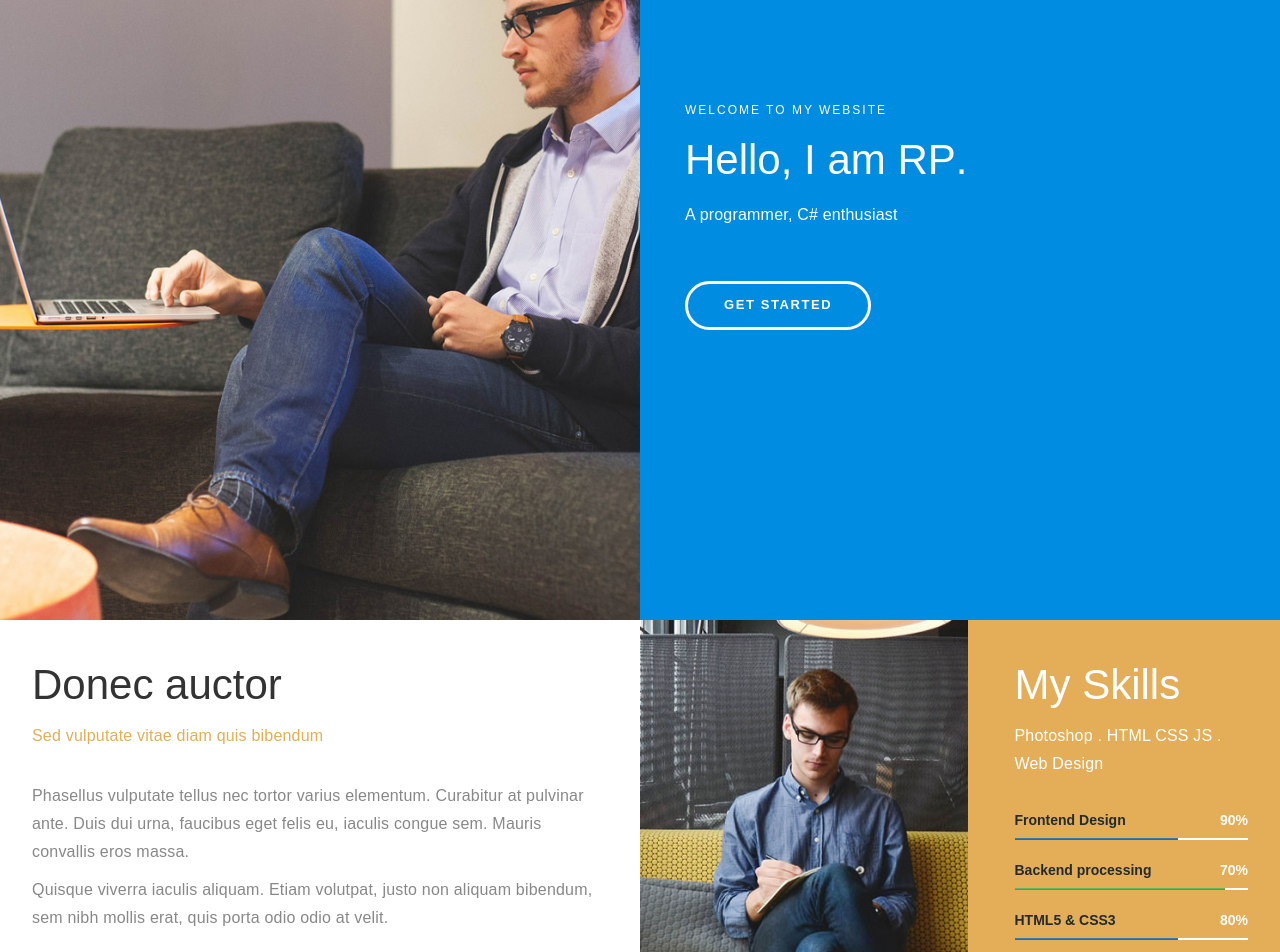
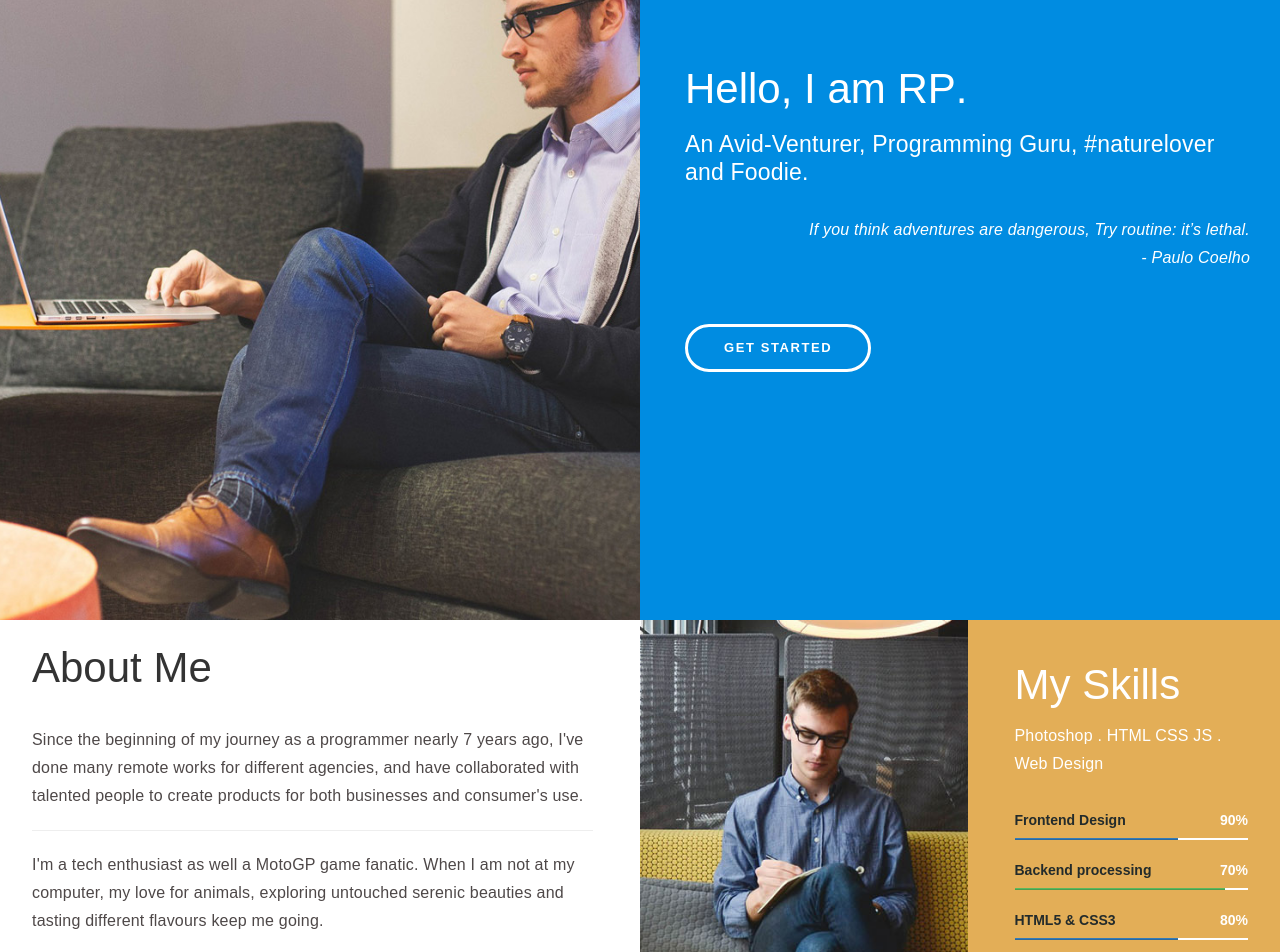
Before and after one commit to rkgain/RP.in, a React (Create React App) app: page / in a window 1280 px wide. Shown: the part 180-1132 px from the top of the page. Built offline with nearby package versions, Linux system fonts and the light colour scheme.

Commit message:
All Text

```diff
--- a/package.json
+++ b/package.json
@@ -6,8 +6,10 @@
     "@testing-library/jest-dom": "^4.2.4",
     "@testing-library/react": "^9.5.0",
     "@testing-library/user-event": "^7.2.1",
+    "bootstrap": "^4.5.0",
     "rc-progress": "^3.0.0",
     "react": "^16.13.1",
+    "react-bootstrap": "^1.0.1",
     "react-dom": "^16.13.1",
     "react-scripts": "3.4.1",
     "react-scroll": "^1.7.16"
--- a/src/App.js
+++ b/src/App.js
@@ -87,9 +87,11 @@ function App() {
                <div class="col-md-6 col-sm-6">
                     <div class="home-thumb">
                          <div class="section-title">
-                              <h4 class="wow fadeInUp" data-wow-delay="0.3s">welcome to my website</h4>
+                              {/* <h4 class="wow fadeInUp" data-wow-delay="0.3s">welcome to my website</h4> */}
                               <h1 class="wow fadeInUp" data-wow-delay="0.6s">Hello, I am <strong>RP</strong>.</h1>
-                              <p class="wow fadeInUp" data-wow-delay="0.9s">A programmer, C# enthusiast</p>
+                              <p class="wow fadeInUp" data-wow-delay="0.9s" style={{fontSize:"23px"}}>An Avid-Venturer, Programming Guru, #naturelover and Foodie.</p>
+                            <br/>
+                              <p class="wow fadeInUp" data-wow-delay="0.9s" style={{fontStyle:"italic",float:"right"}}> If you think adventures are dangerous, Try routine: it’s lethal. <br/><span style={{float:"right"}}>- Paulo Coelho</span></p>
 
                               <a href="#about" class="wow fadeInUp smoothScroll section-btn btn btn-success" data-wow-delay="1.4s">Get Started</a>
 
@@ -109,12 +111,15 @@ function App() {
                <div class="col-md-6 col-sm-12">
                     <div class="about-thumb">
                          <div class="wow fadeInUp section-title" data-wow-delay="0.4s">
-                              <h1>Donec auctor</h1>
-                              <p class="color-yellow">Sed vulputate vitae diam quis bibendum</p>
+                              <h2>About Me</h2>
+
                          </div>
                          <div class="wow fadeInUp" data-wow-delay="0.8s">
-                              <p>Phasellus vulputate tellus nec tortor varius elementum. Curabitur at pulvinar ante. Duis dui urna, faucibus eget felis eu, iaculis congue sem. Mauris convallis eros massa.</p>
-                              <p>Quisque viverra iaculis aliquam. Etiam volutpat, justo non aliquam bibendum, sem nibh mollis erat, quis porta odio odio at velit.</p>
+                              <p>Since the beginning of my journey as a programmer nearly 7 years ago,
+I've done many remote works for different agencies, and have collaborated with talented people to create products for
+both businesses and consumer's use.</p><hr/>
+                              <p>I'm a tech enthusiast as well a MotoGP game fanatic.
+When I am not at my computer, my love for animals, exploring untouched serenic beauties and tasting different flavours keep me going.</p>
                          </div>
                     </div>
                </div>
@@ -255,7 +260,7 @@ function App() {
                     <div class="contact-form">
                          <div class="wow fadeInUp section-title" data-wow-delay="0.2s">
                               <h1 class="color-white">Say hello..</h1>
-                              <p class="color-white">Integer ut consectetur est. In cursus orci non ipsum gravida dignissim.</p>
+                              <p class="color-white">Feel free to get in touch with me.</p>
                          </div>
 
                          <div id="contact-form">
--- a/src/asset/css/templatemo-style.css
+++ b/src/asset/css/templatemo-style.css
@@ -70,7 +70,7 @@ strong {
 }
 
 p {
-    color: #888;
+    color: rgb(78, 72, 72);
     font-size: 16px;
     font-weight: 300;
     line-height: 28px;
```
Also changed, not shown: 2 other files (tests, documents, lock files or other folders).
